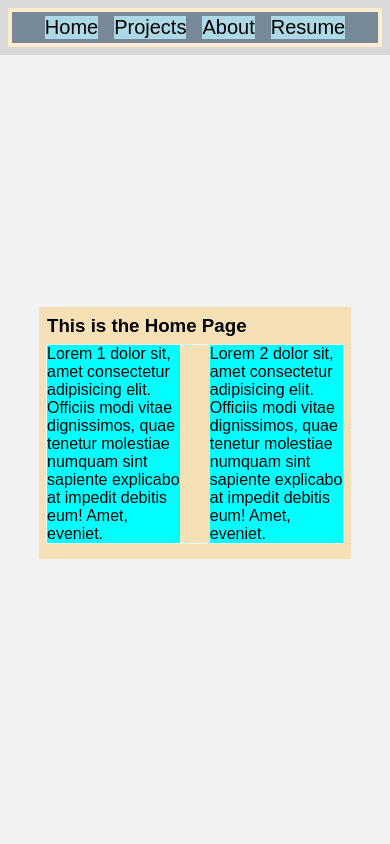
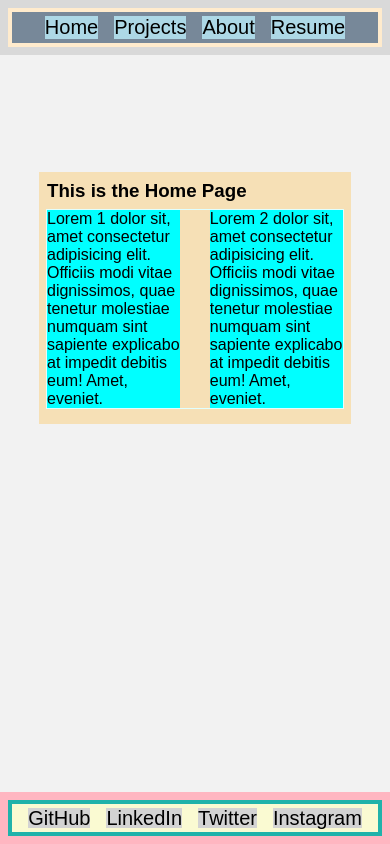
Before and after one commit to franco-ortega/portfolio-beta-01, a Next.js app: page / in a window 390 px wide. Both pictures are taken after a click on the button "Welcome". Shown: the top 844 px of the page. Built offline with nearby package versions, Linux system fonts and the light colour scheme.

Commit message:
reduce grid for mobile

```diff
--- a/components/layoutInner/LayoutInner.module.scss
+++ b/components/layoutInner/LayoutInner.module.scss
@@ -1,17 +1,21 @@
 .LayoutInner {
-  // background-color: blanchedalmond;
-
   display: grid;
-  grid-template-columns: repeat(4, 1fr);
-  grid-template-rows: repeat(5, 1fr);
+  grid-template-rows: repeat(4, 1fr);
 
   & div {
-    // background-color: brown;
-    grid-column: 1 / 5;
-    grid-row: 2 / 3;
+    grid-row: 1 / 3;
   }
 
   @media (width > 500px) {
+    display: grid;
+    grid-template-columns: repeat(4, 1fr);
+    grid-template-rows: repeat(5, 1fr);
+
+    & div {
+      // background-color: brown;
+      grid-column: 1 / 5;
+      grid-row: 2 / 3;
+    }
     height: 100vh;
   }
 }
```
